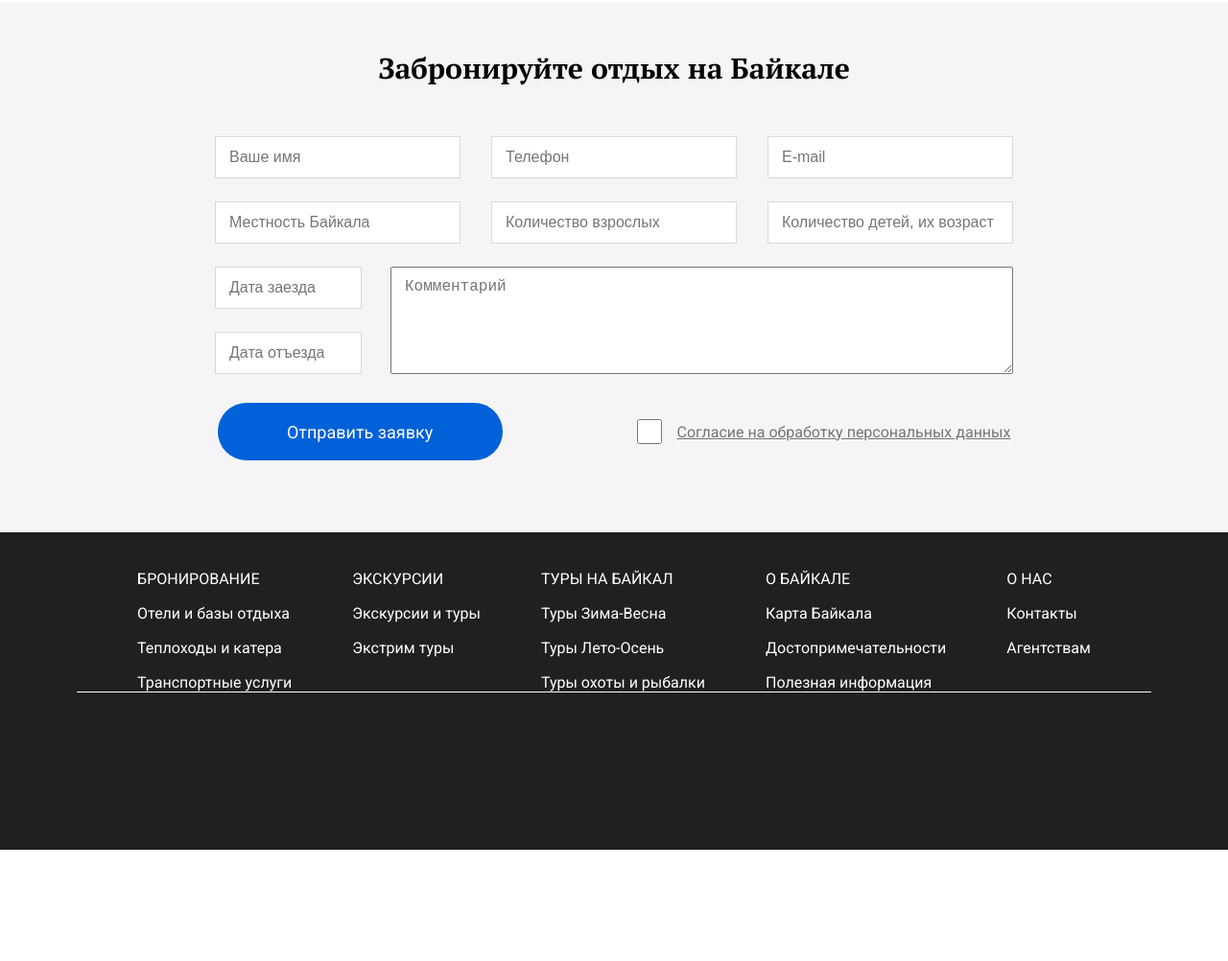
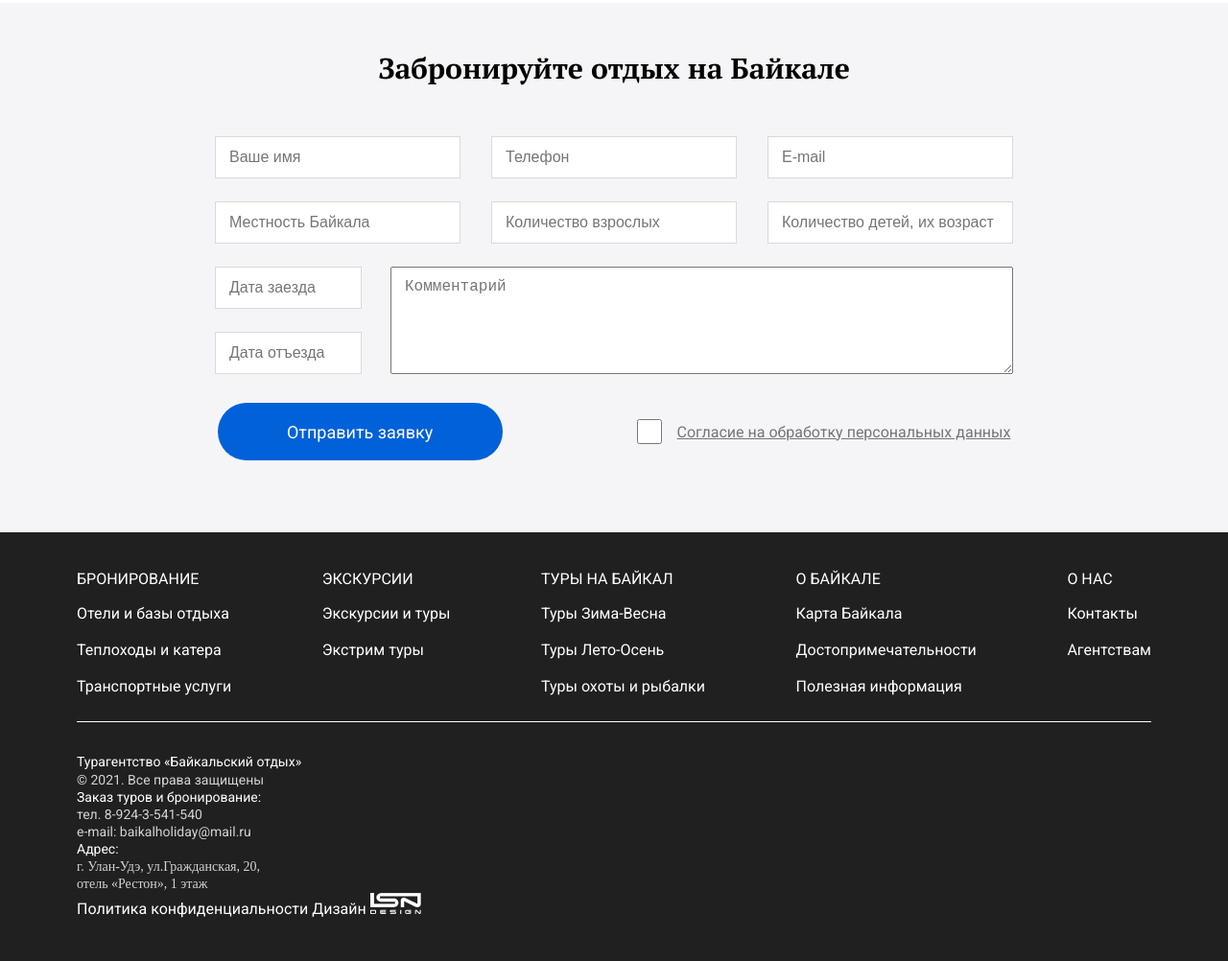
Before and after one commit to AlexForber/baikal, a website: page src/index.html in a window 1280 px wide. Shown: the part 6830-7832 px from the top of the page at 96% size. Before the commit the page ends 7716 px from the top, so only its background shows below. Drawn offline with nearby package versions, Linux system fonts and the light colour scheme; files that its build step writes are made by us from their sources; files whose address does not match are found by name.

Commit message:
added footer__bottom

```diff
--- a/src/assets/scss/components/_footer.scss
+++ b/src/assets/scss/components/_footer.scss
@@ -4,8 +4,8 @@
 
     &__top{
         display: flex;
-        justify-content: space-evenly;
-        padding-top: 39px;
+        justify-content: space-between;
+        padding: 39px 0 26px;
         border-bottom: 1px solid #FFFFFF;
 
         &-title{
@@ -20,7 +20,9 @@
         }
 
         &-link{
+            font-size: 16px;
             margin-top: 17px;
+
         }
 
 
@@ -29,5 +31,25 @@
     &__block{
         display: flex;
         flex-direction: column;
+        line-height: 130%;
+    }
+
+    &__bottom{
+        padding: 32px 0 45px;
+
+        &-title{
+            font-family: 'Roboto', sans-serif;
+            font-size: 14px;
+            font-weight: 500;
+            color: #fff;
+            line-height: 130%;
+        }
+
+        &-text{
+            color: #FFFFFF;
+            font-size: 14px;
+            line-height: 130%;
+            opacity: 0.8;
+        }
     }
 }
--- a/src/assets/scss/style.scss
+++ b/src/assets/scss/style.scss
@@ -30,6 +30,10 @@ a{
 
 }
 
+address{
+    font-style: normal;
+}
+
 
 
 
--- a/src/index.html
+++ b/src/index.html
@@ -371,6 +371,27 @@
                     <a class="footer__top-link" href="">Агентствам</a>
                 </div>
             </div>
+            <div class="footer__bottom">
+                <div class="footer__bottom-block">
+                    <h4 class="footer__bottom-title">Турагентство «Байкальский отдых»</h4>
+                    <p class="footer__bottom-text">© 2021. Все права защищены</p>
+                </div>
+                <div class="footer__bottom-block">
+                    <h4 class="footer__bottom-title">Заказ туров и бронирование:</h4>
+                    <p class="footer__bottom-text">тел. 8-924-3-541-540<br>
+                        e-mail: baikalholiday@mail.ru</p>
+                </div>
+                <div class="footer__bottom-block">
+                    <h4 class="footer__bottom-title">Адрес:</h4>
+                    <address class="footer__bottom-text">г. Улан-Удэ, ул.Гражданская, 20,<br>
+                        отель «Рестон», 1 этаж</address>
+                </div>
+                <div class="footer__bottom-block">
+                    <a class="footer__bottom-link">Политика конфиденциальности</a>
+                    <a href="" class="footer__bottom-link">Дизайн <img src="./assets/images/footer-bottom-logo.png"
+                            alt=""></a>
+                </div>
+            </div>
         </div>
     </footer>
 
```
Also changed, not shown: dist/assets/css/style.css, dist/assets/css/style.min.css, dist/assets/images/footer-bottom-logo.png (added), dist/index.html, src/assets/images/footer-bottom-logo.png (added), 1 other file.
